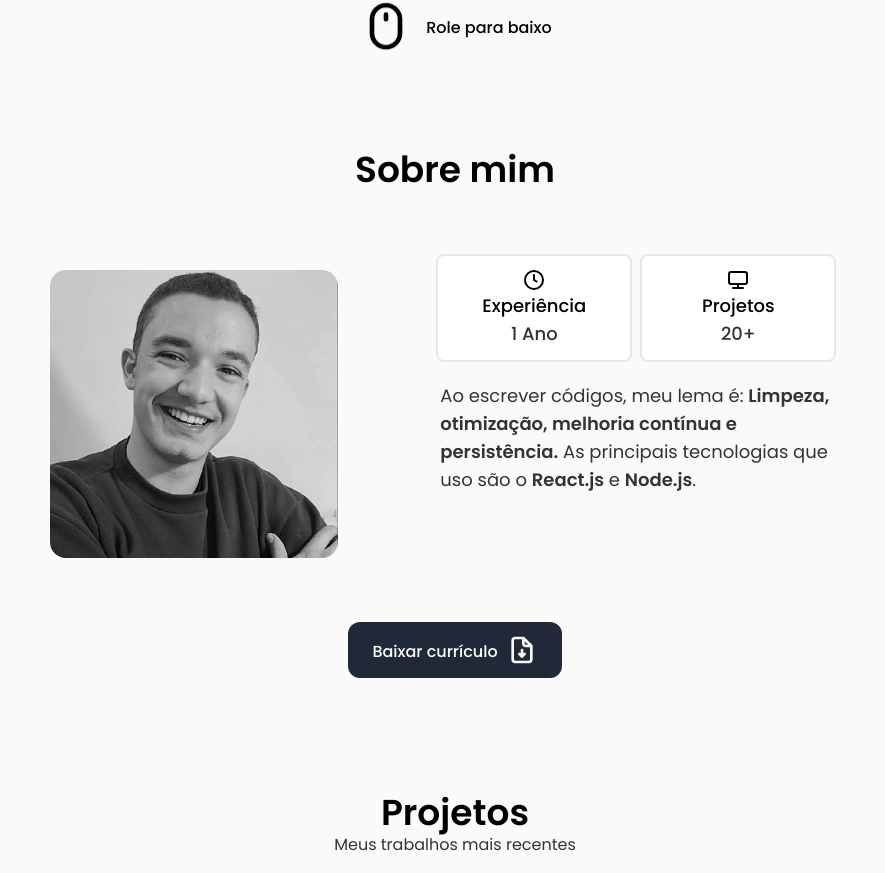
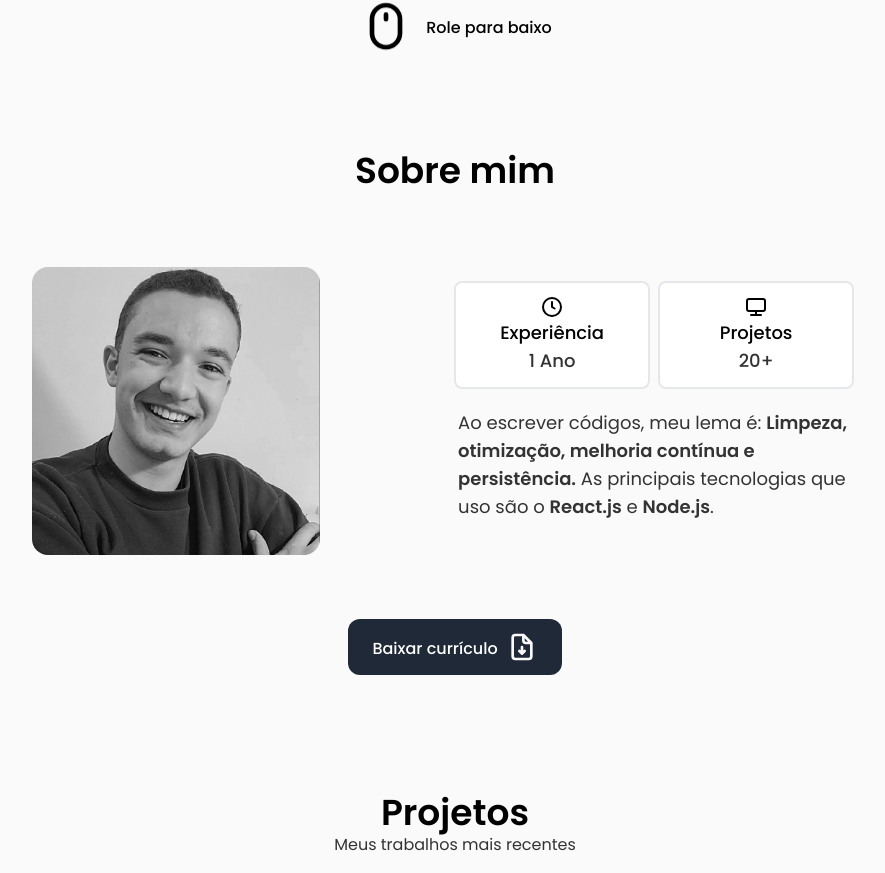
Before and after one commit to pguilhermef/pguilherme-portfolio, a Next.js app: page / in a window 1280 px wide. Shown: the part 531-1404 px from the top of the page, without its empty margins (185-1070 px from the left). Built offline with nearby package versions, Linux system fonts and the light colour scheme.

Commit message:
style: Ajuste no tamanho das divs de informações

```diff
--- a/components/AboutMe.js
+++ b/components/AboutMe.js
@@ -30,15 +30,15 @@ const handleDownload = () => {
 function AboutMe() {
   return (
     <section id='about' className='flex flex-col justify-center items-center h-[90vh] lg:h-[80vh] text-black font-poppins'>
-      <div className='flex flex-col justify-evenly items-center w-full max-w-6xl lg:h-5/6'>
+      <div className='flex flex-col justify-evenly items-center w-full max-w-7xl lg:h-5/6'>
       <div className='flex flex-col h-auto items-center lg:w-full lg:justify-center'>
         {/* Sobre mim */}
         <div className='flex'>
           <p className='text-4xl font-semibold mt-2'>Sobre mim</p>
         </div>
-        <div className='flex flex-col items-center lg:flex-row lg:justify-evenly lg:items-center lg:h-auto lg:w-5/6 lg:mb-10 lg:max-w-screen-xl'>
+        <div className='flex flex-col items-center lg:flex-row lg:justify-evenly lg:items-center lg:h-auto lg:w-5/6 lg:mt-14 lg:mb-10 lg:max-w-screen-xl'>
           {/* Photo */}
-          <div className='w-48 lg:w-72 mt-5 lg:mt-20 flex justify-center'>
+          <div className='w-48 lg:w-72 mt-5 flex justify-center'>
             <div className='flex justify-center rounded-3xl black-and-white'>
               <Image src={myInfo.photo} alt={`Foto de ${myInfo.name}, ${myInfo.profession}`} className='rounded-2xl'/>
             </div>
@@ -69,7 +69,7 @@ function AboutMe() {
       {/* Download Curriculo */}
       <div
       onClick={handleDownload}
-      className={`flex justify-center items-center px-6 py-3 lg:mt-6 bg-gray-800 rounded-xl hover:bg-gray-700`}>
+      className={`flex justify-center items-center px-6 py-3 lg:mt-6 bg-gray-800 rounded-xl hover:cursor-pointer hover:bg-gray-700`}>
         <span className='mt-1 font-medium text-white'>Baixar currículo</span>
         <div className='ml-2 w-8'>
           <svg xmlns="http://www.w3.org/2000/svg" viewBox="0 0 24 24">
```
